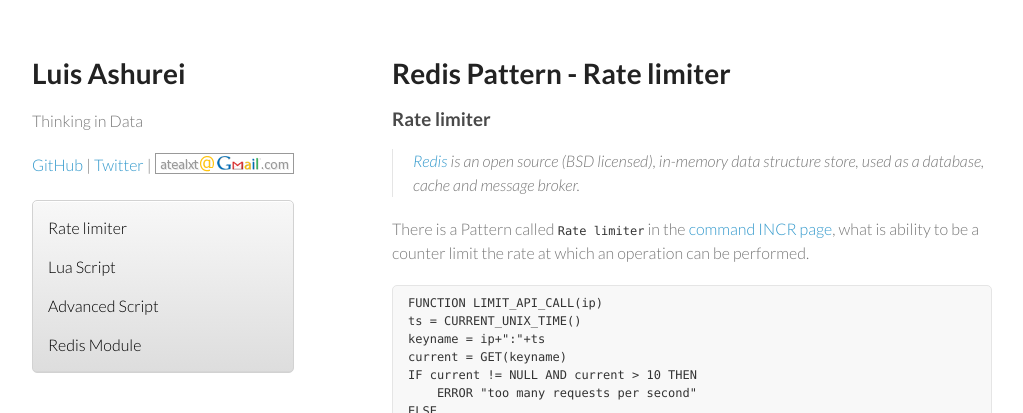
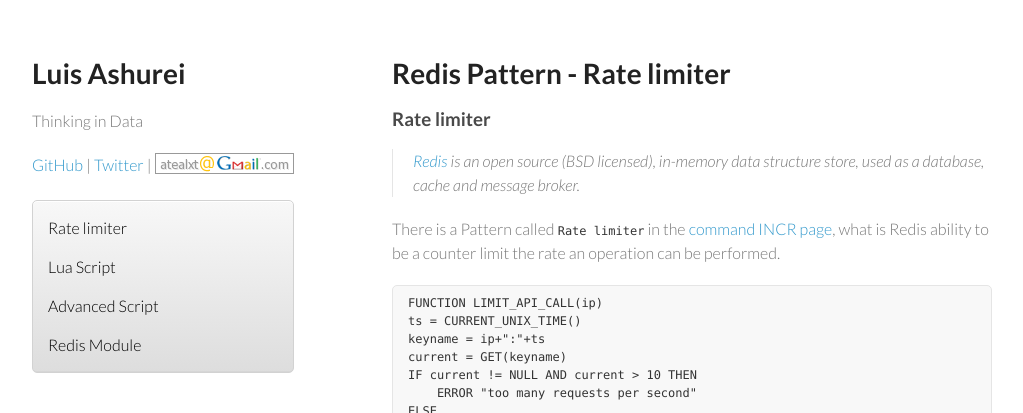
Before and after one commit to atealxt/atealxt.github.io, a Jekyll site: the page built from _posts/2016-12-11-redis-pattern-rate-limiter.md, in a window 1280 px wide and 900 px high. Shown: the top 413 px of the window, without its empty margins (128-1151 px from the left). Built offline with Jekyll 4.4.1, drawn with Linux system fonts in a browser that asks for light colours; comment, search, counter and statistics services are not loaded.

Commit message:
Update 2016-12-11-redis-pattern-rate-limiter.md

```diff
--- a/_posts/2016-12-11-redis-pattern-rate-limiter.md
+++ b/_posts/2016-12-11-redis-pattern-rate-limiter.md
@@ -16,7 +16,7 @@
 
 > [Redis](https://redis.io/) is an open source (BSD licensed), in-memory data structure store, used as a database, cache and message broker.
 
-There is a Pattern called `Rate limiter` in the [command INCR page](https://redis.io/commands/incr#pattern-rate-limiter), what is ability to be a counter limit the rate at which an operation can be performed.
+There is a Pattern called `Rate limiter` in the [command INCR page](https://redis.io/commands/incr#pattern-rate-limiter), what is Redis ability to be a counter limit the rate an operation can be performed.
 
 <pre><code>FUNCTION LIMIT_API_CALL(ip)
 ts = CURRENT_UNIX_TIME()
```
